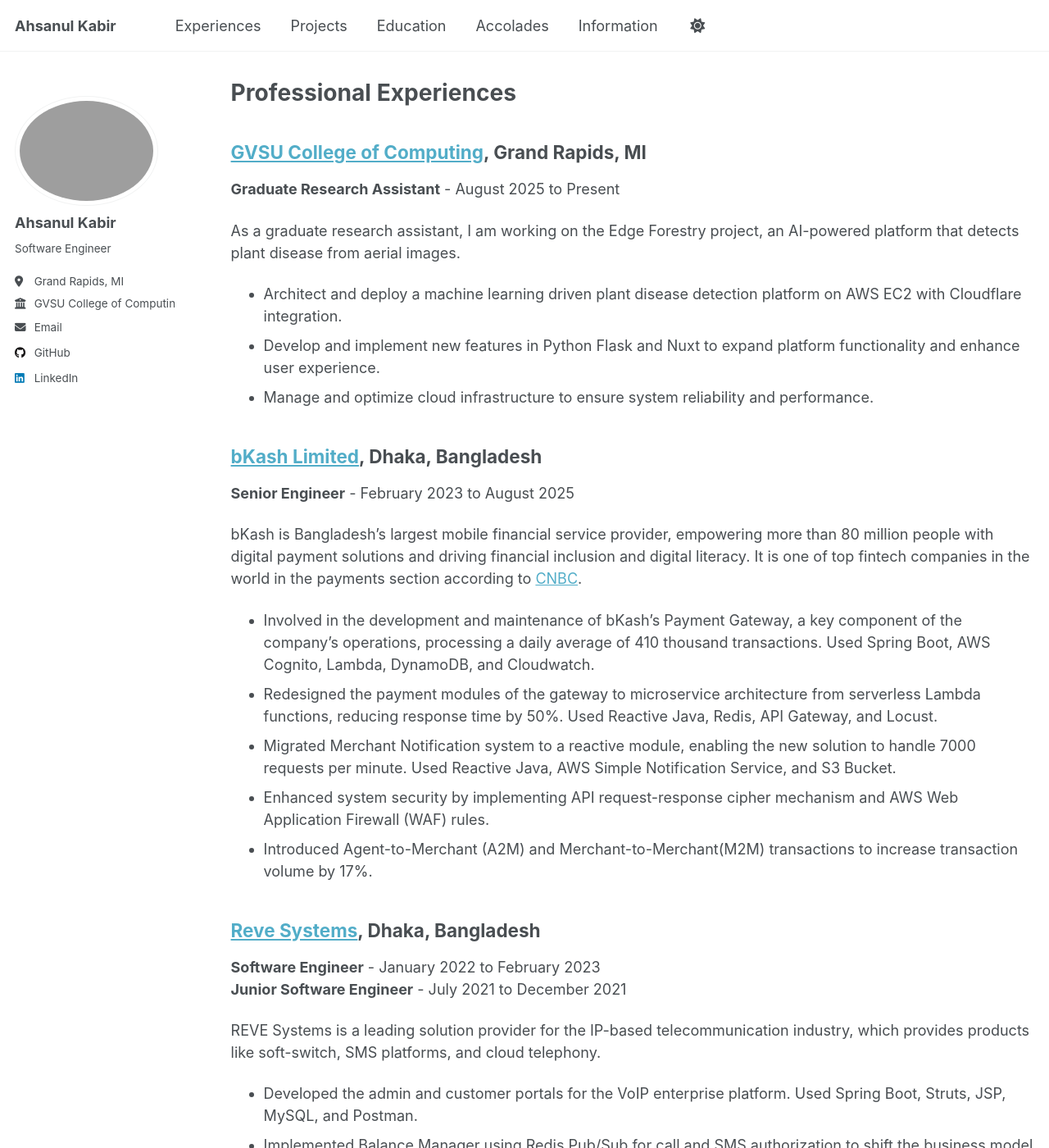
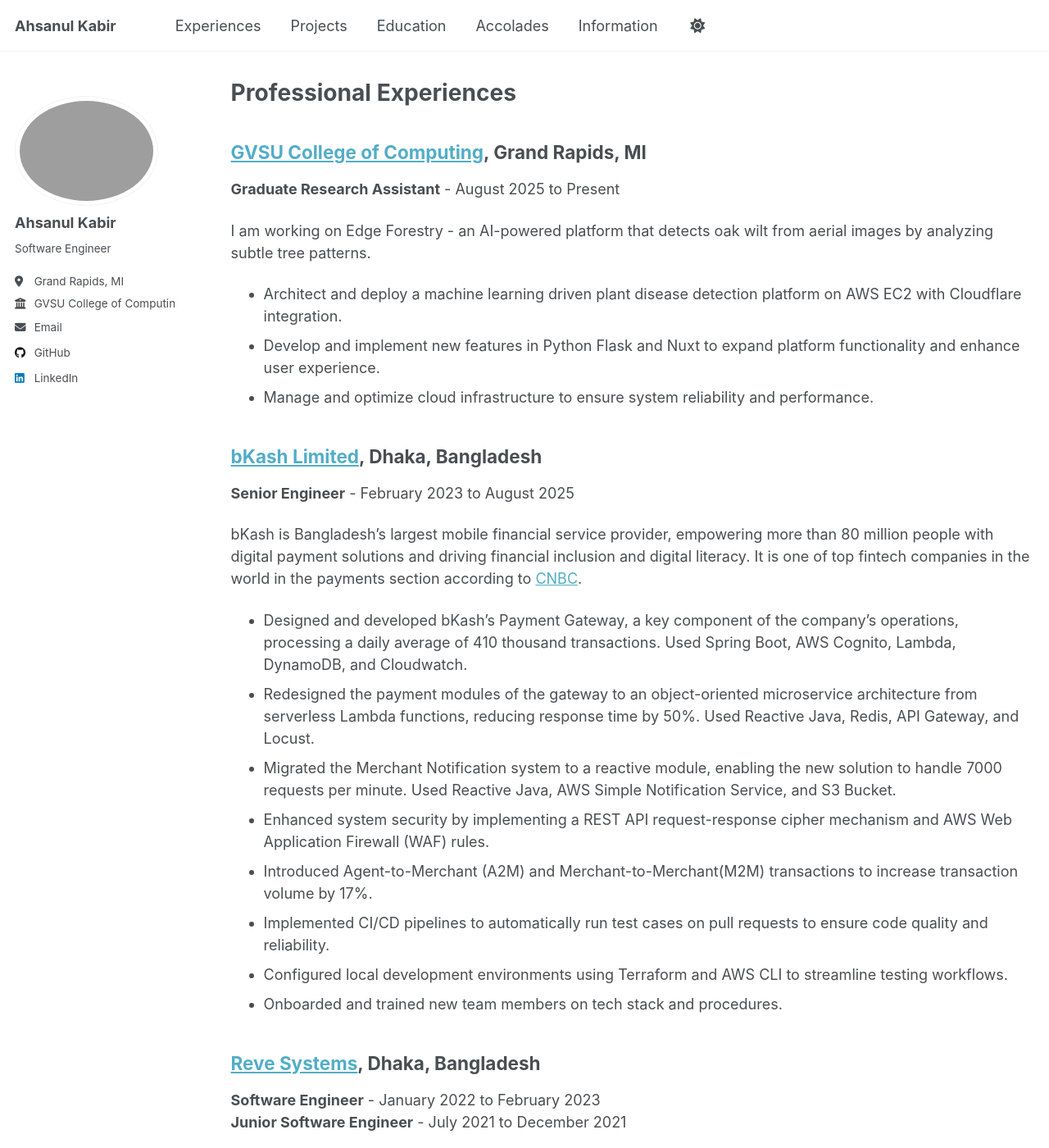
Before and after one commit to kowshid/kowshid.github.io, a Jekyll site: the page built from _pages/experiences.md, in a window 1280 px wide and 1400 px high. Shown: the whole window at 82% size. Built offline with Jekyll 4.4.1, drawn with Linux system fonts in a browser that asks for light colours; a script that is not in the unit is left out; some of the changed text lies outside the part shown.

Commit message:
Add to Experience Section

```diff
--- a/_pages/experiences.md
+++ b/_pages/experiences.md
@@ -10,7 +10,7 @@ redirect_from:
 ## <a href="https://www.gvsu.edu/computing" target="_blank" rel="noopener noreferrer">GVSU College of Computing</a>, Grand Rapids, MI
 **Graduate Research Assistant** - August 2025 to Present
 
-As a graduate research assistant, I am working on the Edge Forestry project, an AI-powered platform that detects plant disease from aerial images.
+I am working on Edge Forestry - an AI-powered platform that detects oak wilt from aerial images by analyzing subtle tree patterns.
 
 - Architect and deploy a machine learning driven plant disease detection platform on AWS EC2 with Cloudflare integration.
 - Develop and implement new features in Python Flask and Nuxt to expand platform functionality and enhance user experience.
@@ -21,11 +21,14 @@ As a graduate research assistant, I am working on the Edge Forestry project, an
 
 bKash is Bangladesh’s largest mobile financial service provider, empowering more than 80 million people with digital payment solutions and driving financial inclusion and digital literacy. It is one of top fintech companies in the world in the payments section according to <a href="https://www.cnbc.com/the-worlds-top-fintech-companies-2025/" target="_blank" rel="noopener noreferrer">CNBC</a>.
 
-- Involved in the development and maintenance of bKash's Payment Gateway, a key component of the company's operations,  processing a daily average of 410 thousand transactions. Used Spring Boot, AWS Cognito, Lambda, DynamoDB, and Cloudwatch.
-- Redesigned the payment modules of the gateway to microservice architecture from serverless Lambda functions, reducing response time by 50%. Used Reactive Java, Redis, API Gateway, and Locust.
-- Migrated Merchant Notification system to a reactive module, enabling the new solution to handle 7000 requests per minute. Used Reactive Java, AWS Simple Notification Service, and S3 Bucket.
-- Enhanced system security by implementing API request-response cipher mechanism and AWS Web Application Firewall (WAF) rules.
+- Designed and developed bKash’s Payment Gateway, a key component of the company’s operations, processing a daily average of 410 thousand transactions. Used Spring Boot, AWS Cognito, Lambda, DynamoDB, and Cloudwatch.
+- Redesigned the payment modules of the gateway to an object-oriented microservice architecture from serverless Lambda functions, reducing response time by 50%. Used Reactive Java, Redis, API Gateway, and Locust.
+- Migrated the Merchant Notification system to a reactive module, enabling the new solution to handle 7000 requests per minute. Used Reactive Java, AWS Simple Notification Service, and S3 Bucket.
+- Enhanced system security by implementing a REST API request-response cipher mechanism and AWS Web Application Firewall (WAF) rules.
 - Introduced Agent-to-Merchant (A2M) and Merchant-to-Merchant(M2M) transactions to increase transaction volume by 17%.
+- Implemented CI/CD pipelines to automatically run test cases on pull requests to ensure code quality and reliability.
+- Configured local development environments using Terraform and AWS CLI to streamline testing workflows.
+- Onboarded and trained new team members on tech stack and procedures.
 
 
 ## <a href="https://www.revesoft.com/" target="_blank" rel="noopener noreferrer">Reve Systems</a>, Dhaka, Bangladesh
@@ -44,5 +47,5 @@ REVE Systems is a leading solution provider for the IP-based telecommunication i
 
 Chaldal is Bangladesh's first and largest online grocery delivery service.
 
-- Got accustomed to Microsoft Azure and .NET framework.
-- Learned F\# for functional programming solutions.
+- Gained hands-on experience with Microsoft Azure, the .NET framework, and Agile methodology.
+- Learned F# for functional programming solutions.
```
